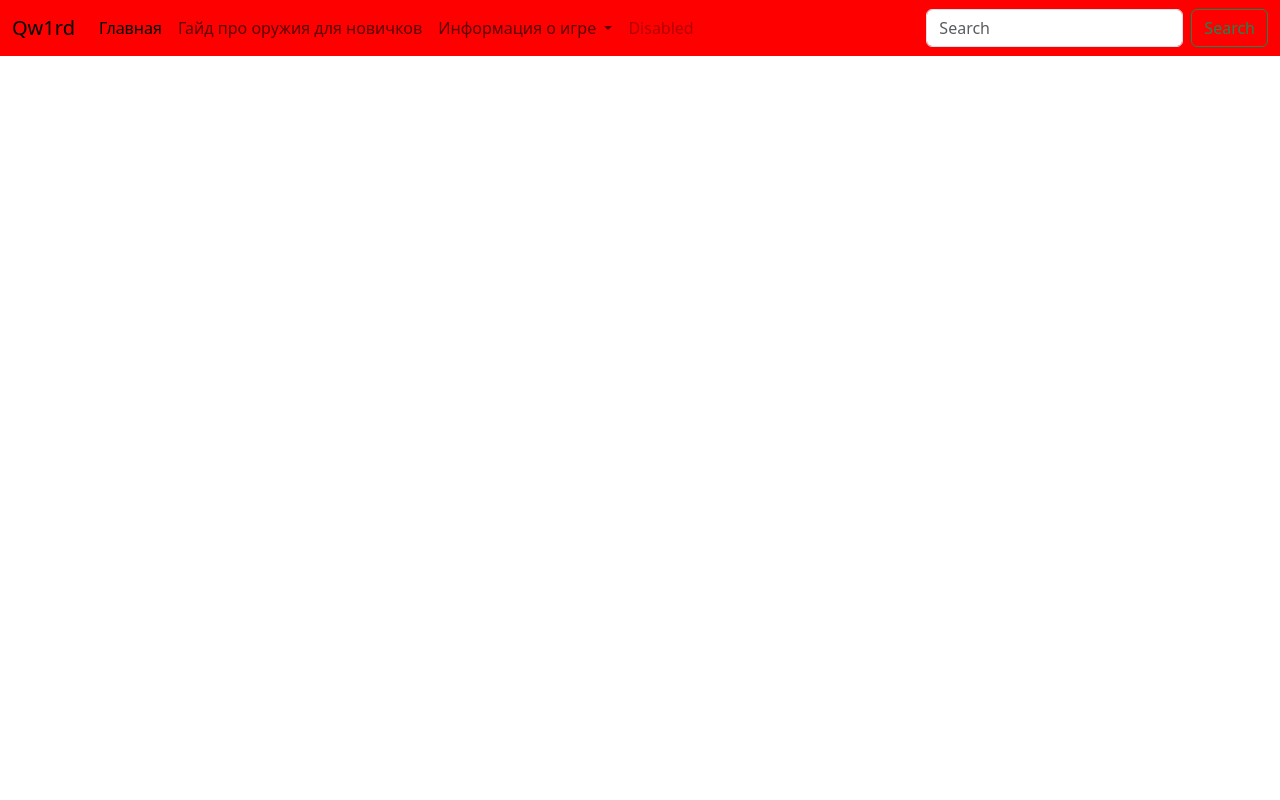
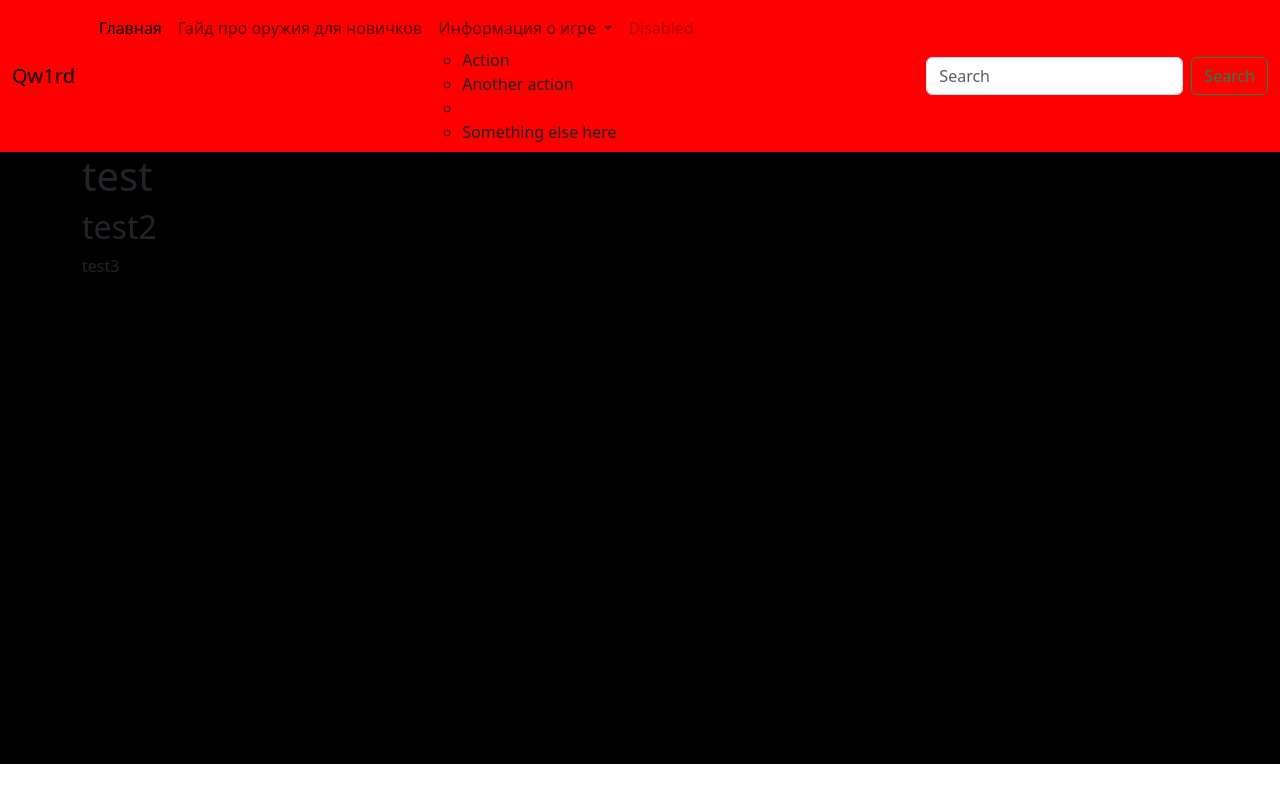
Before and after one commit to Qw1rdon/Qw1rd, a plain HTML site: page index.html in a window 1280 px wide. Drawn offline with Linux system fonts and the light colour scheme.

Commit message:
17.052026

```diff
--- a/index.html
+++ b/index.html
@@ -26,7 +26,7 @@
           <a class="nav-link dropdown-toggle" href="#" id="navbarDropdown" role="button" data-bs-toggle="dropdown" >
               Информация о игре
           </a>
-          <ul class="dropdown-menu" >
+          <ul claSss="dropdown-menu" >
             <li><a class="dropdown-item" href="#">Action</a></li>
             <li><a class="dropdown-item" href="#">Another action</a></li>
             <li><hr class="dropdown-divider"></li>
@@ -44,6 +44,25 @@
     </div>
   </div>
 </nav>
+<header>
+     <div class="container header-bg">
+        <div class="row">
+            <h1 class="header-title">
+              test
+            </h1>
+        </div>
+        <div class="row">
+            <h2 class="header-title">
+              test2
+            </h2>
+        </div>
+        <div class="row">
+            <div class="text-title">
+              test3
+            </div>
+        </div>
+     </div>
+</header>
     <script src="libs/bootstrap/bootstrap.bundle.min.js"></script>
 </body>
 </html>
--- a/style.css
+++ b/style.css
@@ -1,3 +1,8 @@
 .navbar {
     background-color: red;
 }
+
+header {
+    height: 76.5vh;
+    background-color: black;
+}
```
